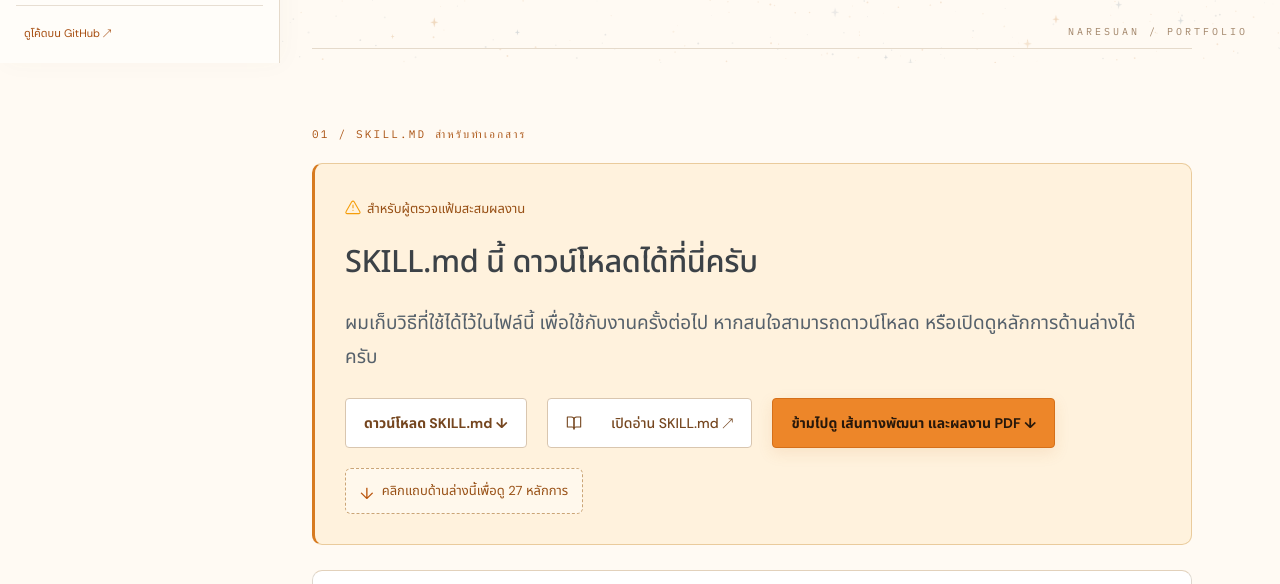
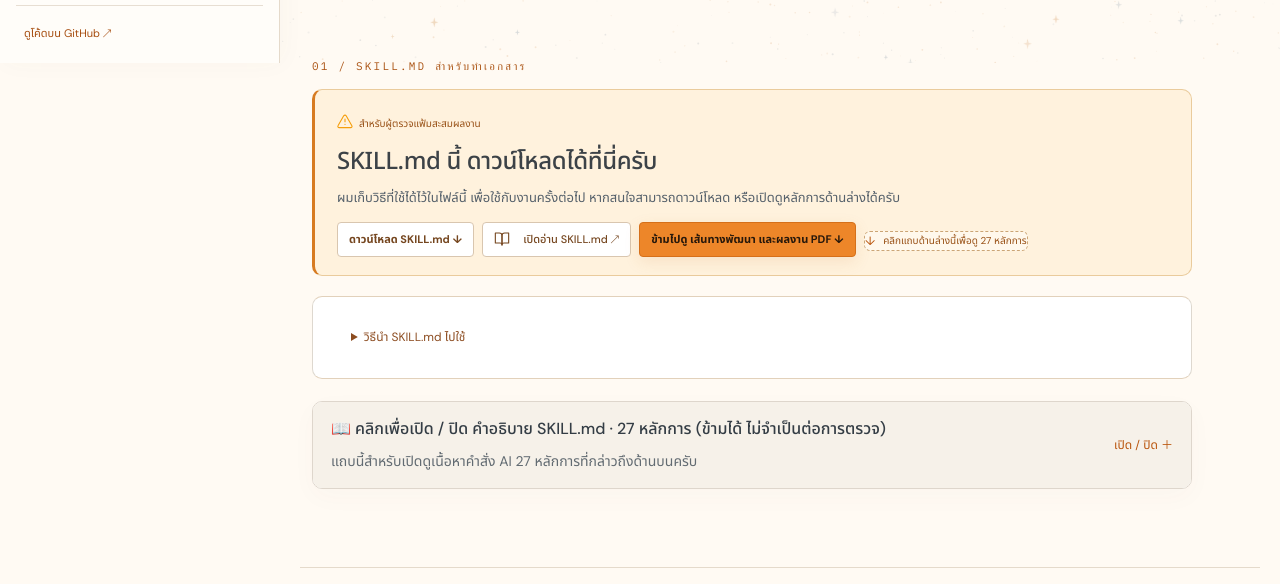
Before and after one commit to onlie-decoder/robbins-pathology-naresuan-portfolio, a website: page index.html in a window 1280 px wide. Shown: the part 737-1321 px from the top of the page. Drawn offline with Linux system fonts and the light colour scheme.

Commit message:
Compact skill cards and soften cover reflections

```diff
--- a/assets/roadmap-restored.css
+++ b/assets/roadmap-restored.css
@@ -22,6 +22,20 @@ main{margin-left:280px!important;margin-right:0!important;padding-top:0!importan
 
 /* Input-driven pearl/foil lighting, clipped to the cover rather than the reading area. */
 .cover-link{position:relative;isolation:isolate;overflow:hidden}
-.cover-link::after{content:'';position:absolute;inset:0;pointer-events:none;z-index:2;opacity:calc(var(--foil-on,0)*.72);background:radial-gradient(ellipse at var(--foil-x,50%) var(--foil-y,50%),#fffdf9a6,transparent 46%),linear-gradient(var(--foil-angle,120deg),transparent 24%,#e7b77222 34%,#fff6d980 42%,#c5d4e66b 47%,#fffaf09c 51%,#e3b36035 57%,transparent 68%);mix-blend-mode:screen;transition:opacity .22s ease-out}
+.cover-link::after{content:'';position:absolute;inset:0;pointer-events:none;z-index:2;opacity:calc(var(--foil-on,0)*.42);background:radial-gradient(ellipse at var(--foil-x,50%) var(--foil-y,50%),#fffdf933,transparent 48%),linear-gradient(var(--foil-angle,120deg),transparent 38%,#d9ad5e26 44%,#fff5d938 49%,#b1c7d32e 53%,#e3bb7624 57%,transparent 64%);mix-blend-mode:screen;transition:opacity .22s ease-out}
 .cover-link:focus-visible::after{opacity:.3}
 @media(hover:none),(prefers-reduced-motion:reduce){.cover-link::after{display:none}}
+
+/* A compact skill introduction and quieter cover reflections. */
+#skill .reviewer-notice{padding:18px 22px!important;border-left-width:3px!important;margin:16px 0 20px!important;border-radius:10px!important}
+#skill .reviewer-label{font-size:10px!important;letter-spacing:0!important}
+#skill .reviewer-notice h2{font-size:24px!important;line-height:1.45!important;margin:9px 0 7px!important}
+#skill .reviewer-notice p{font-size:13px!important;line-height:1.75!important;max-width:70ch;margin:0 0 12px!important}
+#skill .notice-action-row{gap:8px!important;margin-top:0!important;align-items:center!important}
+#skill .notice-action-row .btn{font-size:11px!important;padding:7px 11px!important;min-height:34px!important;gap:7px!important}
+#skill .toggle-callout{font-size:10px!important;line-height:1.5!important;padding:0!important;margin:3px 0 0!important}
+#skill .bouncing-arrow{animation:none!important;font-size:12px!important}
+.skill-cycle{max-width:350px!important}.cycle-node{width:100px!important;height:100px!important;padding:9px!important}.cycle-node strong{font-size:14px!important}.cycle-node small,.cycle-node span{font-size:9px!important}.cycle-center{width:94px!important;height:94px!important}.cycle-center small{font-size:9px!important}
+@media(max-width:520px){#skill .reviewer-notice{padding:15px 16px!important}#skill .reviewer-notice h2{font-size:21px!important}.skill-cycle{max-width:300px!important}.cycle-node{width:88px!important;height:88px!important}.cycle-node strong{font-size:12px!important}.cycle-center{width:78px!important;height:78px!important}}
+
+#skill .install-fold{padding:12px 16px!important;margin-top:16px!important}#skill .install-fold>summary{font-size:12px!important;line-height:1.6!important}#skill-explainer>summary{padding:14px 18px!important;font-size:13px!important;line-height:1.6!important}
```
Also changed, not shown: docs/portfolio-review.md (+4 -0 lines).
